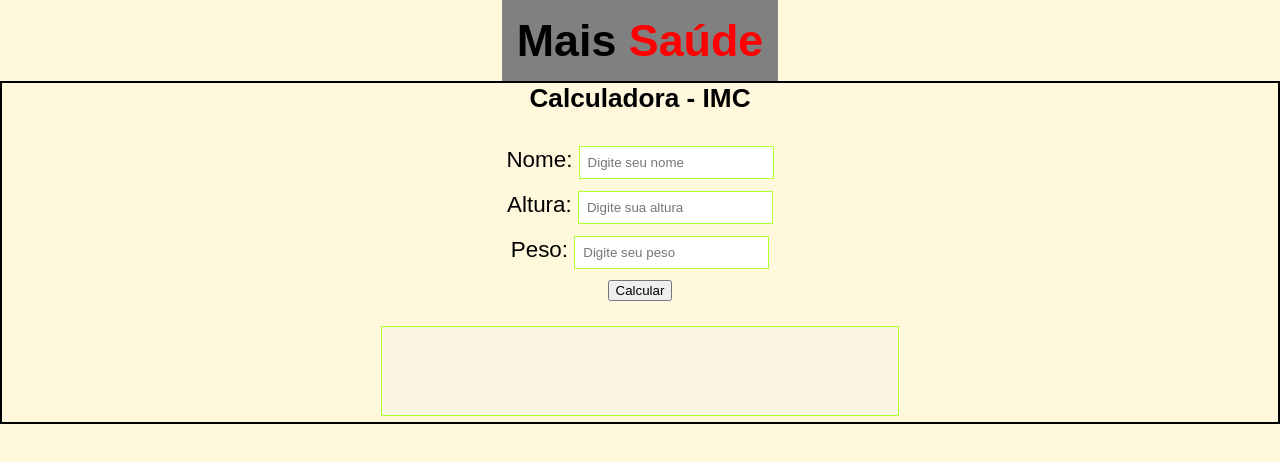
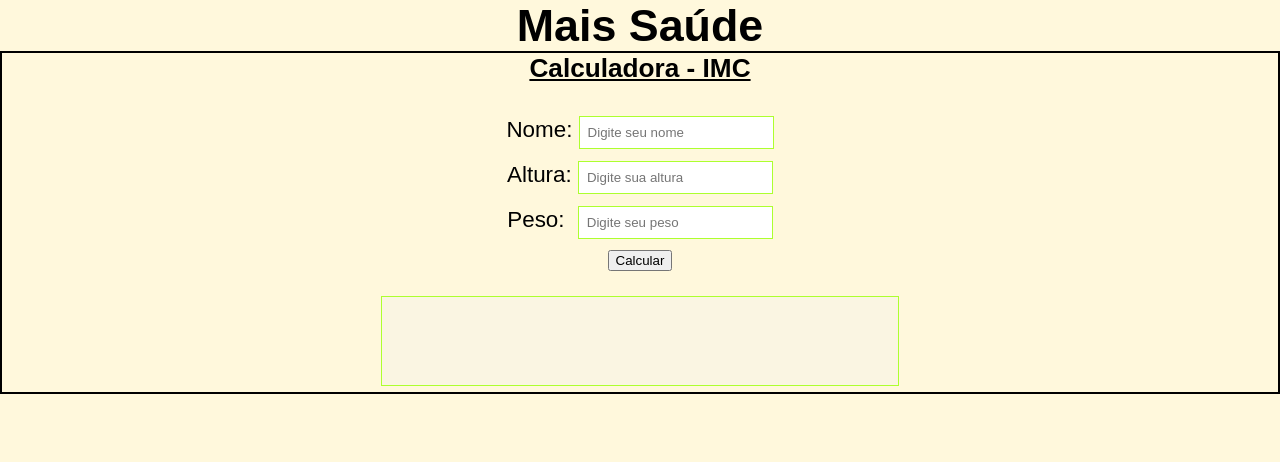
Before and after one commit to ricardojaj/imc, a plain HTML site: page index.html in a window 1280 px wide. Drawn offline with Linux system fonts and the light colour scheme; files that its build step writes are made by us from their sources; files whose address does not match are found by name.

Commit message:
Update estilo.css

```diff
--- a/estilo.css
+++ b/estilo.css
@@ -11,11 +11,15 @@ input {
   padding: 8px;
   border: 1px solid greenyellow;
 }
+h3 {
+  text-decoration: underline;
+}
 
 label,
 input {
   margin: 6px 0;
 }
+
 .container {
   margin-left: auto;
   margin-right: auto;
@@ -31,12 +35,6 @@ input {
   font-family: Arial, Helvetica, sans-serif;
 }
 
-.vermelho {
-  color: red;
+#peso {
+  margin-left: 7px;
 }
-
-#cabecario {
-  background-color: grey;
-  padding: 15px;
-  text-align: center;
-}
```
